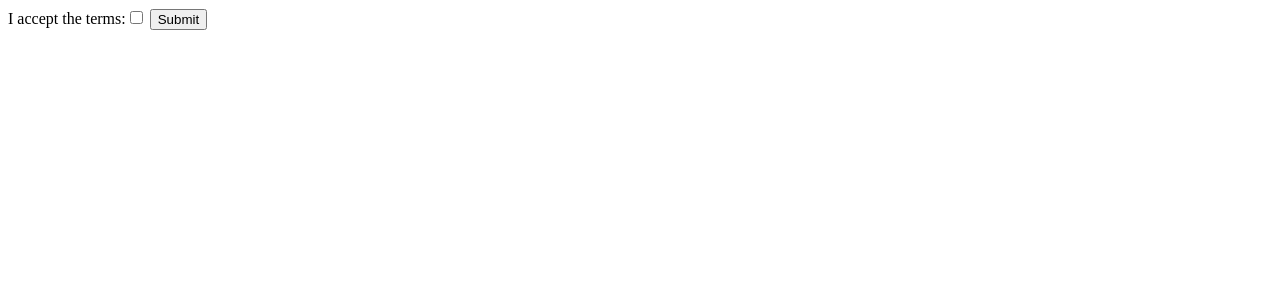
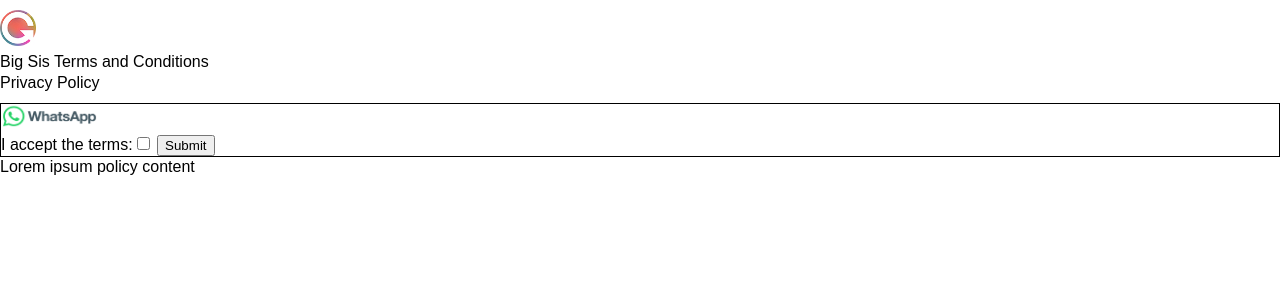
Before and after one commit to praekeltfoundation/messaging-consenter, a Django app: page /consent/1/ in a window 1280 px wide. Shown: the top 300 px of the page. Run offline with Django 3.2, Linux system fonts and the light colour scheme.

Commit message:
Added terrible styling attempt

```diff
--- /dev/null
+++ b/consenter/static/css/consent_page.css
@@ -0,0 +1,47 @@
+#consent_block {
+    border: solid 1px;
+}
+
+.header {
+    overflow: auto;
+    padding: 10px 0;
+    font: 'BatonRegular', Helvetica, Arial, sans-serif;
+    border: none;
+    outline: 0;
+  }
+
+* {
+    outline: none;
+}
+
+body, .content  {
+    background-color: #fff;
+    overflow: auto;
+}
+.content-wrapper {
+    position: relative;
+}
+html body {
+    font-family: Arial, Helvetica, sans-serif;
+    font-size: 16px;
+    height: 100%;
+    line-height: 1.3;
+    margin: 0 auto;
+    position: relative;
+    overflow-y: scroll;
+    overflow-x: hidden;
+    scroll-behavior: smooth;
+}
+html body.header body.content{
+    max-width: 360px;
+    margin: 0 auto;
+}
+img {
+border: 0;
+}
+h1,h2,h3,h4,h5,h6 {
+font-weight: bold;
+}
+h1,h2,h3,h4,h5,h6,p {
+margin: 0;
+}
--- a/consenter/templates/consenter/consent_form.html
+++ b/consenter/templates/consenter/consent_form.html
@@ -1,5 +1,38 @@
-<form action="" method="post">
-    {% csrf_token %}
-    {{ form }}
-    <input type="submit" value="Submit">
-</form>
+{% load static %}
+<!DOCTYPE html>
+<html class="no-js" lang="en">
+  <head>
+    <meta charset="utf-8"/>
+    <title>Big Sis | Consent</title>
+    <meta http-equiv="X-UA-Compatible" content="IE=edge" />
+    <meta name="viewport" content="width=device-width, initial-scale=1" />
+    <meta property="og:type" content="website" />
+    <meta property="og:title" content="Big Sis | Consent" />
+    <meta property="og:image" content="{{request.site.root_url}}{% static 'img/girl-effect-logo.jpg' %}"/>
+    <meta name="description" content="{{self.social_media_description}}" />
+    <meta property="og:description" content="{{self.social_media_description}}"/>
+    <meta name="msapplication-TileColor" content="#ffffff" />
+    <meta name="msapplication-TileImage" content="{{ STATIC_URL }}img/girl-effect-logo.jpg" />
+    <meta name="theme-color" content="#ffffff" />
+    <link rel="stylesheet" type="text/css" href="{% static 'css/consent_page.css' %}" media="all">
+  </head>
+  <body>
+    <div id="header" class="header">
+        <img id="header_img" alt="Big Sis" src="{% static 'img/girl-effect-logo.jpg' %}" width="36" height="36"/>
+        <div>Big Sis Terms and Conditions</div>
+        <div><p>Privacy Policy</p></div>
+    </div>
+    <div id="content-wrapper" class="content-wrapper">
+        <div id="consent_block" class="consent_block">
+            <img alt="WhatsApp" src="{% static 'img/WhatsApp_logo.png' %}" width="97" height="24"/>
+            <form action="" method="post">
+                {% csrf_token %}
+                {{ form }}
+                <input type="submit" value="Submit">
+            </form>
+        </div>
+        <div class="policy_content">
+            Lorem ipsum policy content
+        </div>
+  </body>
+</html>
```
Also changed, not shown: consenter/static/img/WhatsApp_logo.png (added), consenter/static/img/WhatsApp_logo.svg (added), consenter/static/img/girl-effect-logo.jpg (added).
